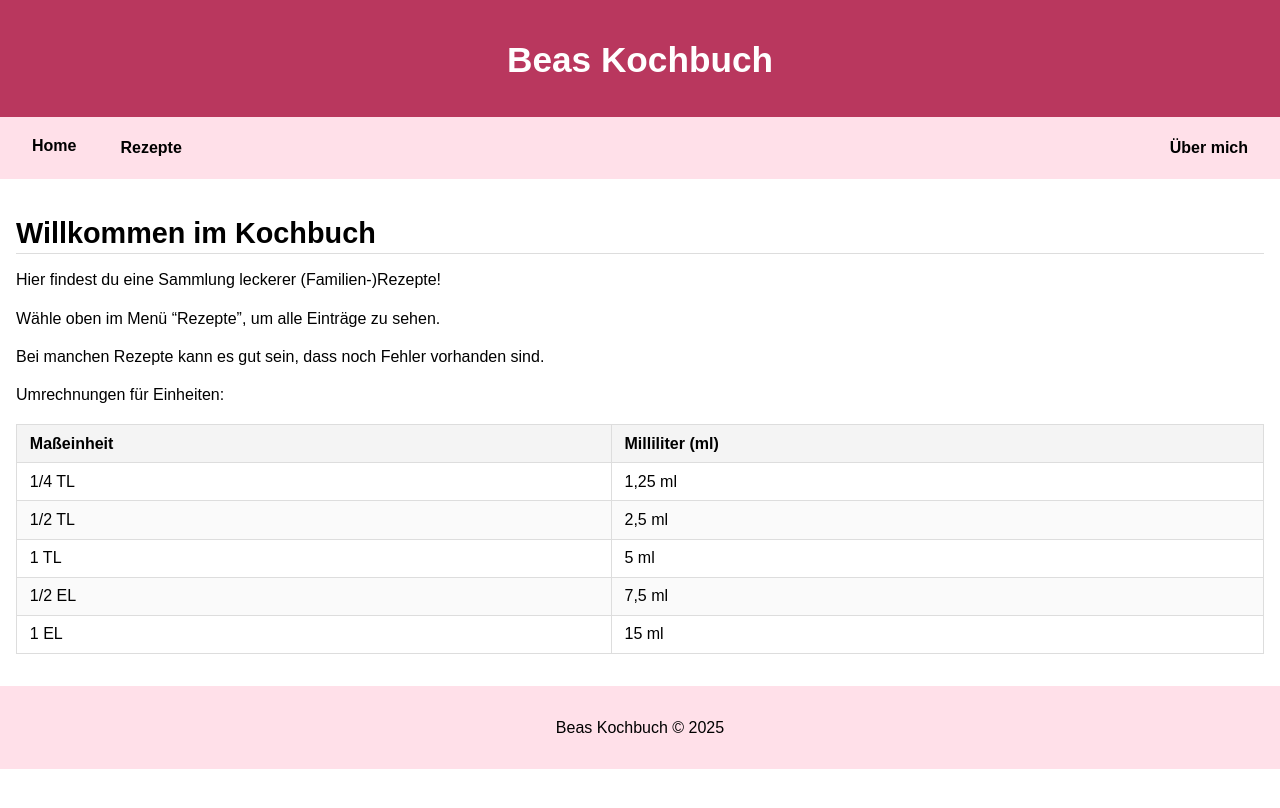
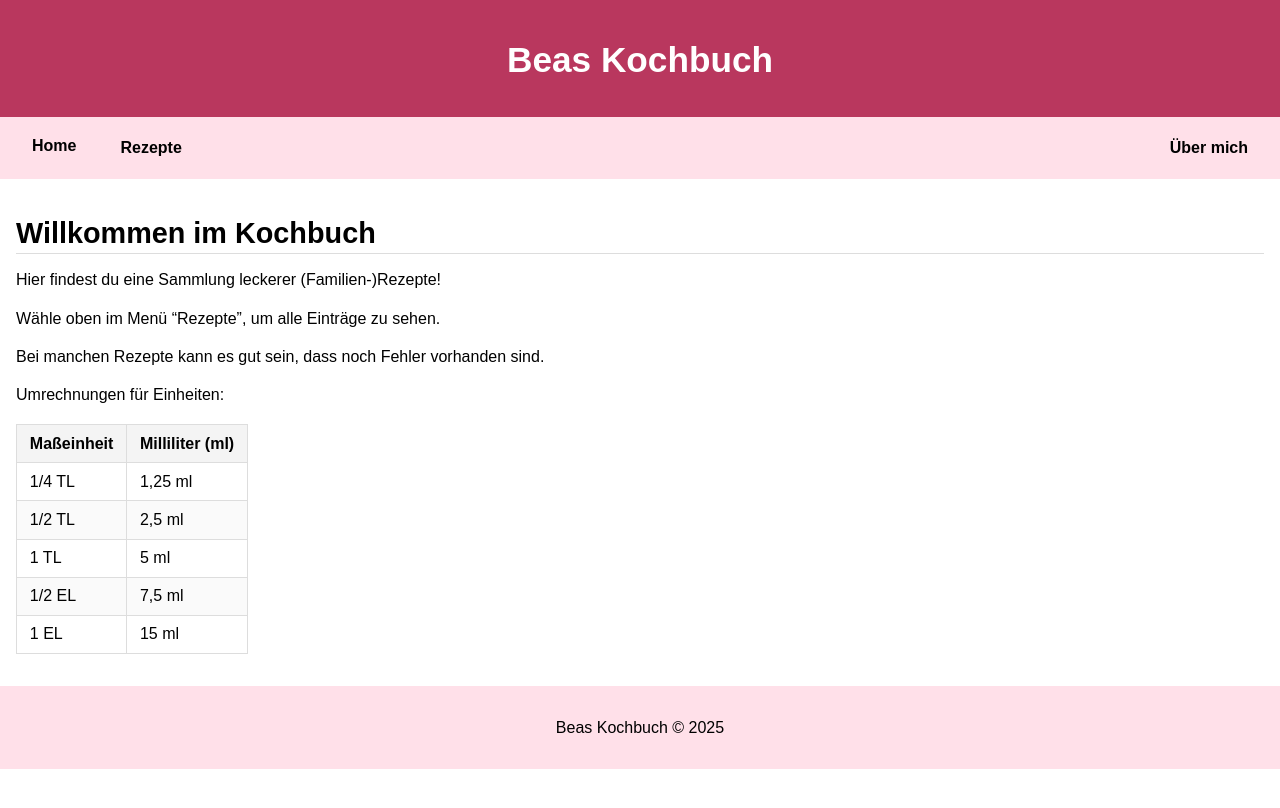
Before and after one commit to BeasKochbuch/BeasKochbuch.github.io, a Jekyll site: the page built from index.md, in a window 1280 px wide. Shown: the top 808 px of the page. Built offline with Jekyll 4.4.1, drawn with Linux system fonts in a browser that asks for light colours.

Commit message:
Update css table

```diff
--- a/static/css/main.css
+++ b/static/css/main.css
@@ -334,7 +334,7 @@ li {
 /* Tabellen */
 table {
   border-collapse: collapse;
-  width: 100%;
+  width: fit-content;
   margin: 1rem 0;
   border: 1px solid #ddd;
 }
```
